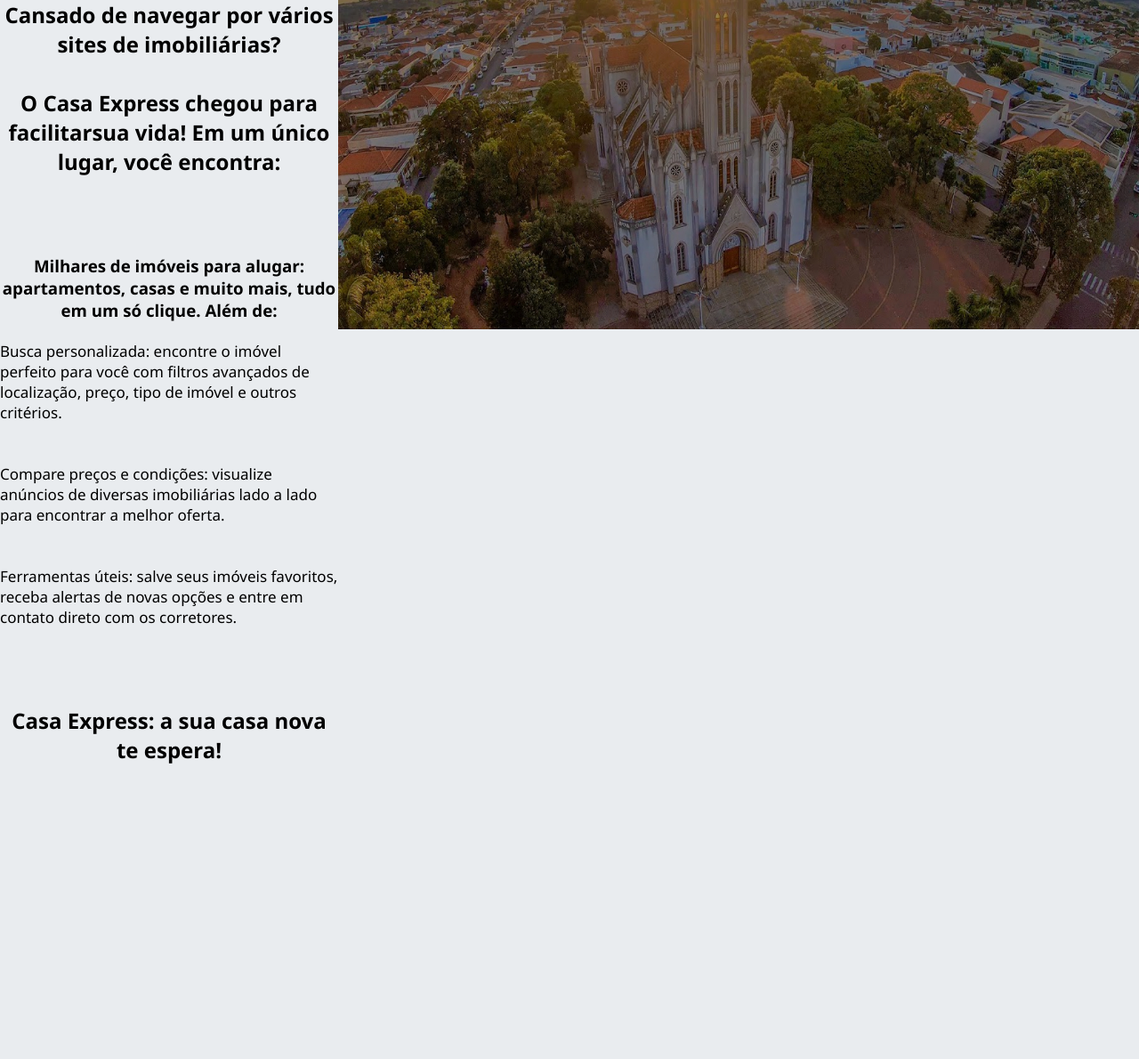
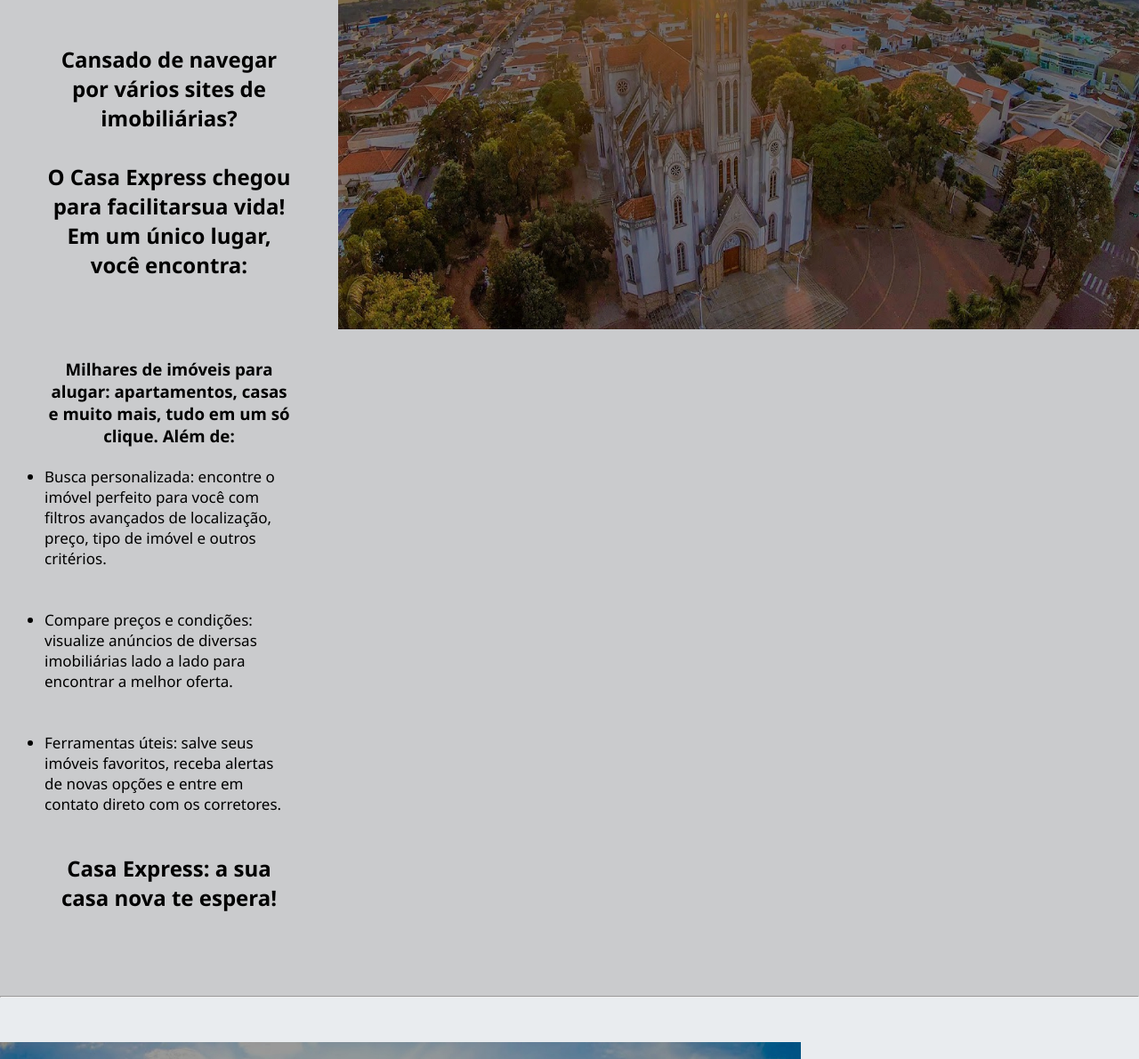
Before and after one commit to JorgeBordinasso/Projeto_Fatec_PI5, a plain HTML site: page sobre.html in a window 1280 px wide. Shown: the part 355-1545 px from the top of the page at 89% size. Before the commit the page ends 1214 px from the top, so only its background shows below. Drawn offline with Linux system fonts and the light colour scheme.

Commit message:
atualizacao sobre

```diff
--- a/sobre.html
+++ b/sobre.html
@@ -27,6 +27,44 @@
     </nav>
 
     <div class="sobreEmpresa">
+        <div class="descricaoEmpresa">
+            <h1 class="tituloSobre">Casas Express</h1>
+            <br><br><br>
+            <h2 class="descricaoSobre">Cansado de navegar por vários sites de imobiliárias?<br><br> O Casa Express
+                chegou para facilitarsua
+                vida!
+                Em um único lugar, você encontra:</h2>
+            <br><br><br><br>
+            <h3 class="subtituloSobre">Milhares de imóveis para alugar: apartamentos, casas e muito mais, tudo em um só
+                clique. Além de:</h3>
+            <br>
+            <ul class="classeLi">
+                <li>Busca personalizada: encontre o imóvel perfeito para você com filtros avançados de localização,
+                    preço, tipo de imóvel e outros critérios.</li>
+                <br><br>
+                <li>Compare preços e condições: visualize anúncios de diversas imobiliárias lado a lado para encontrar a
+                    melhor oferta.</li>
+                <br><br>
+                <li>Ferramentas úteis: salve seus imóveis favoritos, receba alertas de novas opções e entre em contato
+                    direto com os corretores.</li>
+            </ul>
+            <br><br>
+            <h2 class="descricaoSobre">Casa Express: a sua casa nova te espera!</h2>
+            <br><br>
+        </div>
+
+        <div class="imgEmpresa">
+            <img class="imagemEmpresa" src="img/luxa.org-opacity-changed-ImgFundo (1).jpg" alt="">
+        </div>
+    </div>
+
+    <hr>
+
+     <div class="sobreDevs">
+        <div class="imgEmpresa">
+            <img class="imagemEmpresa" src="img/luxa.org-opacity-changed-ImgFundo (1).jpg" alt="">
+        </div>
+
         <div>
             <h1 class="tituloSobre">Casas Express</h1>
             <br><br><br>
@@ -51,10 +89,6 @@
             <br><br><br><br>
             <h2 class="descricaoSobre">Casa Express: a sua casa nova te espera!</h2>
         </div>
-
-        <div class="imgEmpresa">
-            <img class="imagemEmpresa" src="img/luxa.org-opacity-changed-ImgFundo (1).jpg" alt="">
-        </div>
     </div>
 </body>
 
--- a/style.css
+++ b/style.css
@@ -269,7 +269,14 @@
 .sobreEmpresa {
     display: flex;
     justify-content: space-evenly;
+    background-color: #cacbcd;
+}
+
+.sobreDevs{
+    display: flex;
+    justify-content: space-evenly;
     background-color: #E9ECEF;
+    margin-top: 50px;
 }
 
 .imagemEmpresa {
@@ -318,5 +325,8 @@
 
 .classeLi {
     font-size: 17px;
+}
 
+.descricaoEmpresa{
+    padding: 50px;
 }
```
